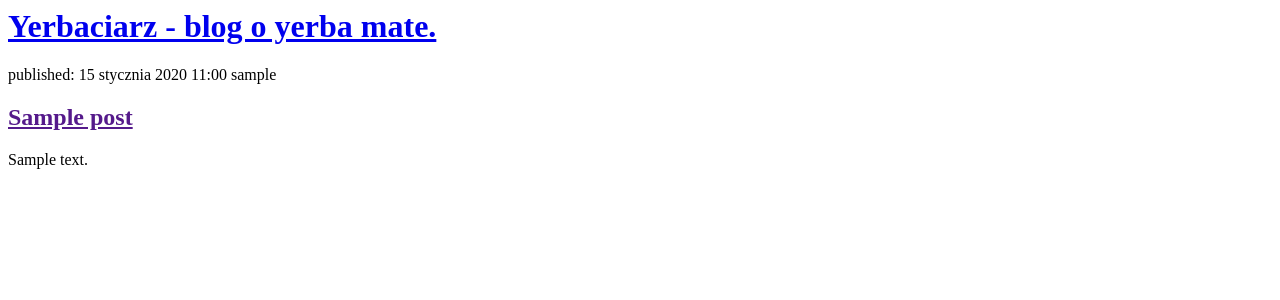
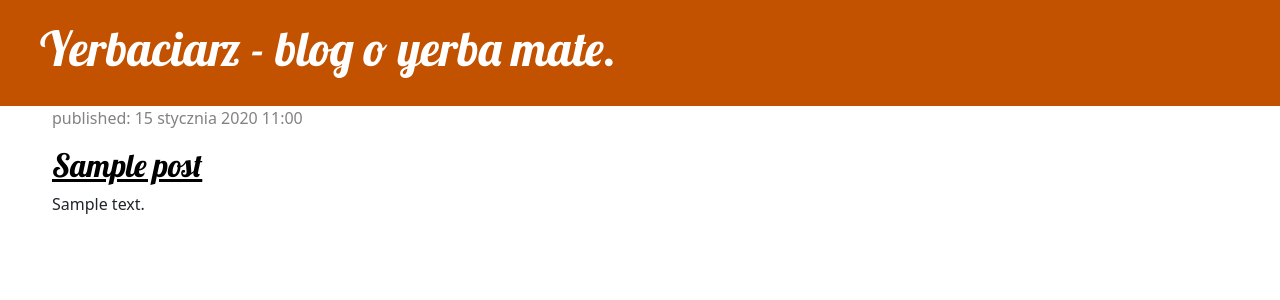
Before and after one commit to nentrar/django-blog, a Django app: page / in a window 1280 px wide. Shown: the top 300 px of the page. Run offline with Django 4.2, Linux system fonts and the light colour scheme; tables that the repository leaves empty hold one stand-in row (values such as "Sample post").

Commit message:
Add more css to blog

```diff
--- /dev/null
+++ b/blog/static/blog/style.css
@@ -0,0 +1,46 @@
+.page-header {
+    background-color: #C25100;
+    margin-top: 0;
+    padding: 20px 20px 20px 40px;
+}
+
+.page-header h1, .page-header h1 a, .page-header h1 a:visited, .page-header h1 a:active {
+    color: #ffffff;
+    font-size: 36pt;
+    text-decoration: none;
+}
+
+.content {
+    margin-left: 40px;
+}
+
+h1, h2, h3, h4 {
+    font-family: 'Lobster', cursive;
+}
+
+.date {
+    color: #828282;
+}
+
+.save {
+    float: right;
+}
+
+.post-form textarea, .post-form input {
+    width: 100%;
+}
+
+.top-menu, .top-menu:hover, .top-menu:visited {
+    color: #ffffff;
+    float: right;
+    font-size: 26pt;
+    margin-right: 20px;
+}
+
+.post {
+    margin-bottom: 70px;
+}
+
+.post h2 a, .post h1 a:visited {
+    color: #000000;
+}
--- a/blog/templates/blog/post_list.html
+++ b/blog/templates/blog/post_list.html
@@ -1,18 +1,33 @@
+{% load static %}
 <html>
     <head>
         <title>Yerbaciarz</title>
+        <!-- CSS only -->
+        <link href="https://cdn.jsdelivr.net/npm/bootstrap@5.2.0-beta1/dist/css/bootstrap.min.css" rel="stylesheet" integrity="sha384-0evHe/X+R7YkIZDRvuzKMRqM+OrBnVFBL6DOitfPri4tjfHxaWutUpFmBp4vmVor" crossorigin="anonymous">
+        <link href="//fonts.googleapis.com/css?family=Lobster&subset=latin,latin-ext" rel="stylesheet" type="text/css">
+        <link rel="stylesheet" href="{% static 'blog/style.css' %}">
     </head>
     <body>
-        <div>
+        <div class="page-header">
             <h1><a href="/">Yerbaciarz - blog o yerba mate.</a></h1>
         </div>
 
-        {% for post in posts %}
-        <div>
-            <p>published: {{ post.published_date }} {{ post.author }}</p>
-            <h2><a href="">{{ post.title }}</a></h2>
-            <p>{{ post.text|linebreaksbr }}</p>
+        <div class="content container">
+            <div class="row">
+                <div class="col-md-8">
+                {% for post in posts %}
+                    <div class="post">
+                        <div class="date">
+                            <p>published: {{ post.published_date }}</p>
+                        </div>
+                        <h2><a href="">{{ post.title }}</a></h2>
+                        <p>{{ post.text|linebreaksbr }}</p>
+                    </div>
+                {% endfor %}
+                </div>
+            </div>
         </div>
-        {% endfor %}
     </body>
+    <!-- JavaScript Bundle with Popper -->
+    <script src="https://cdn.jsdelivr.net/npm/bootstrap@5.2.0-beta1/dist/js/bootstrap.bundle.min.js" integrity="sha384-pprn3073KE6tl6bjs2QrFaJGz5/SUsLqktiwsUTF55Jfv3qYSDhgCecCxMW52nD2" crossorigin="anonymous"></script>
 </html>
```
